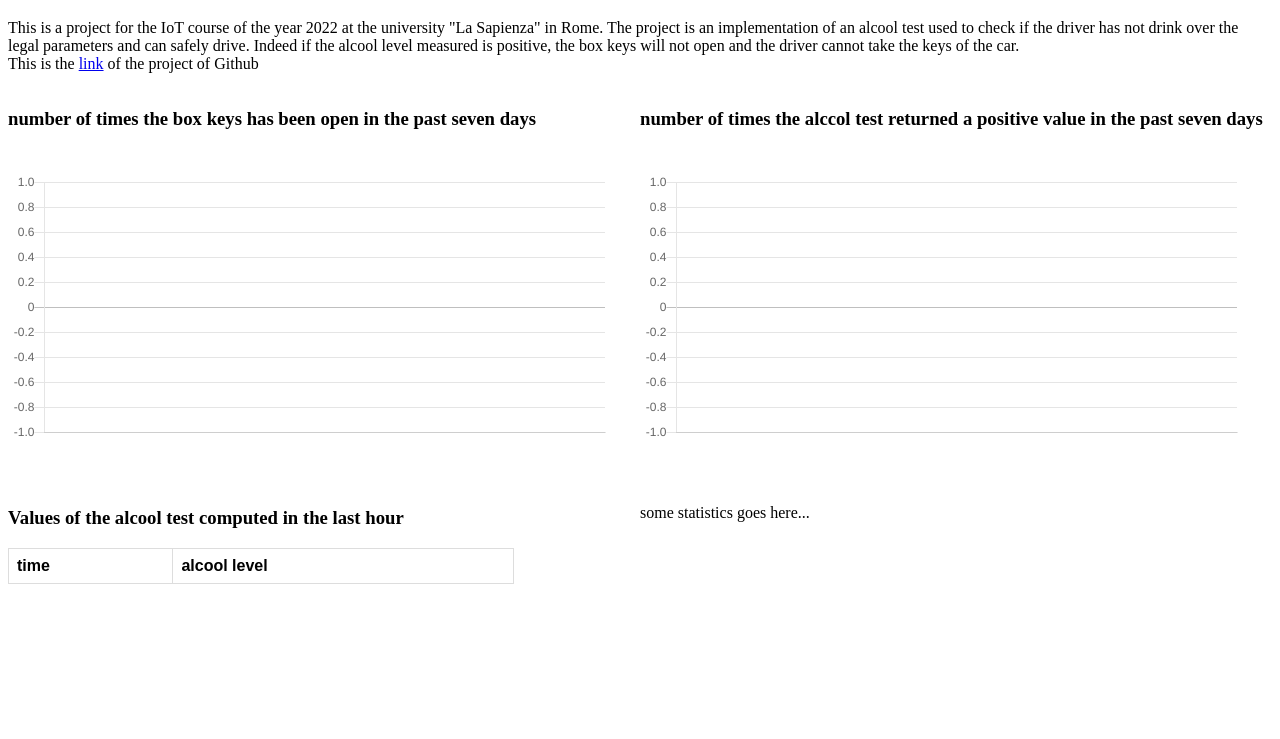
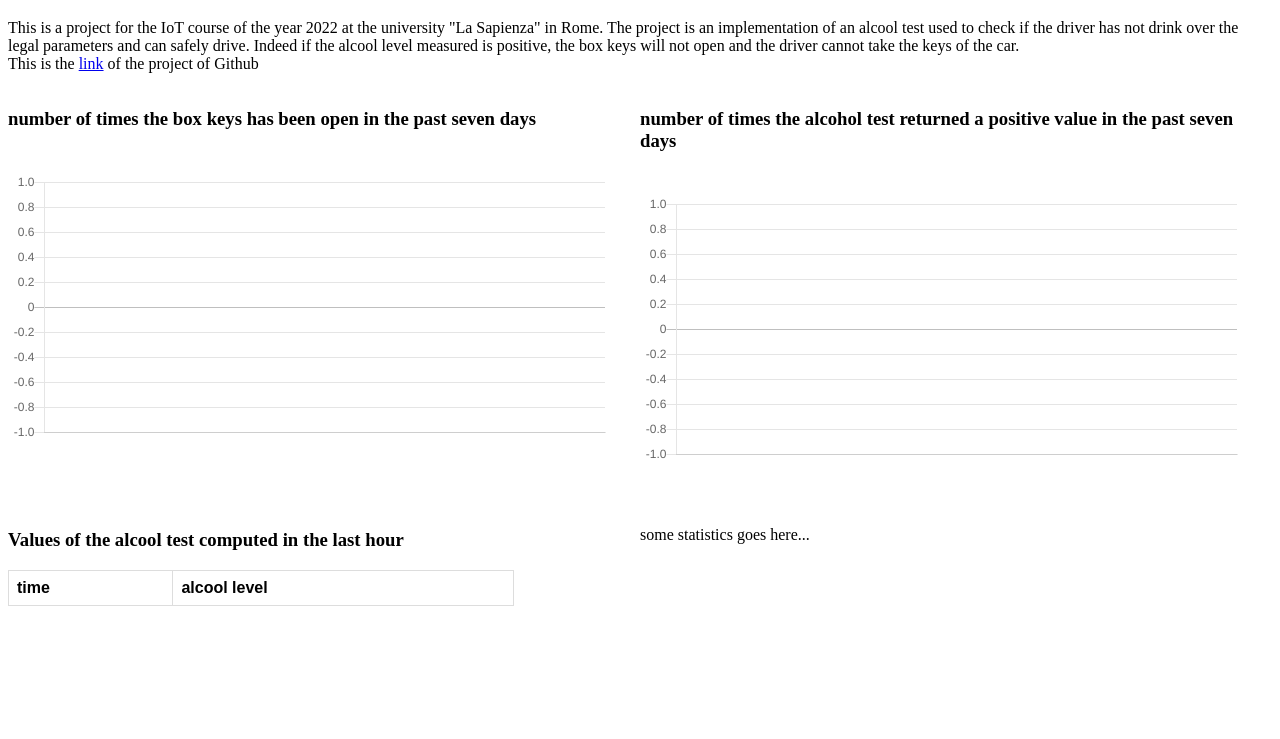
Before and after one commit to alessandromarzilli99/alcool_test, a plain HTML site: page WebApp/index.html in a window 1280 px wide. Shown: the part 61-800 px from the top of the page. Drawn offline with nearby package versions, Linux system fonts and the light colour scheme; no server answers.

Commit message:
fix typo

```diff
--- a/WebApp/index.html
+++ b/WebApp/index.html
@@ -19,7 +19,7 @@
             <canvas id="Chart1" style="width:100%;max-width:600px"></canvas>
         </div>
         <div class="chart2">
-            <h3>number of times the alccol test returned a positive value in the past seven days</h3>
+            <h3>number of times the alcohol test returned a positive value in the past seven days</h3>
             <canvas id="Chart2" style="width:100%;max-width:600px"></canvas>
         </div>
         <div class="chart-3">
```
